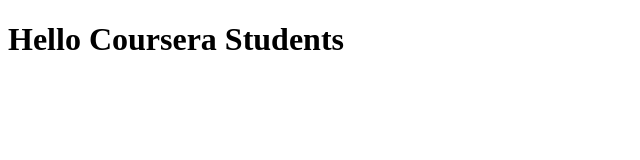
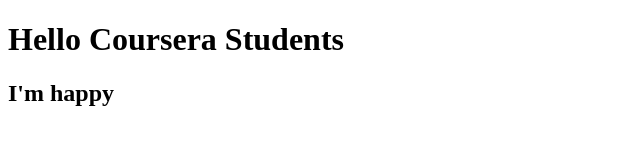
Before and after one commit to greenmachine0753/coursera-test, a plain HTML site: page index.html in a window 1280 px wide. Shown: the whole page, without its empty margins (0-640 px from the left). Drawn offline with Linux system fonts and the light colour scheme.

Commit message:
Next version of web file.

```diff
--- a/index.html
+++ b/index.html
@@ -6,5 +6,6 @@
   </head>
   <body>
     <h1>Hello Coursera Students</h1>
+    <h2>I'm happy</h2>
   </body>
 </html>
```
